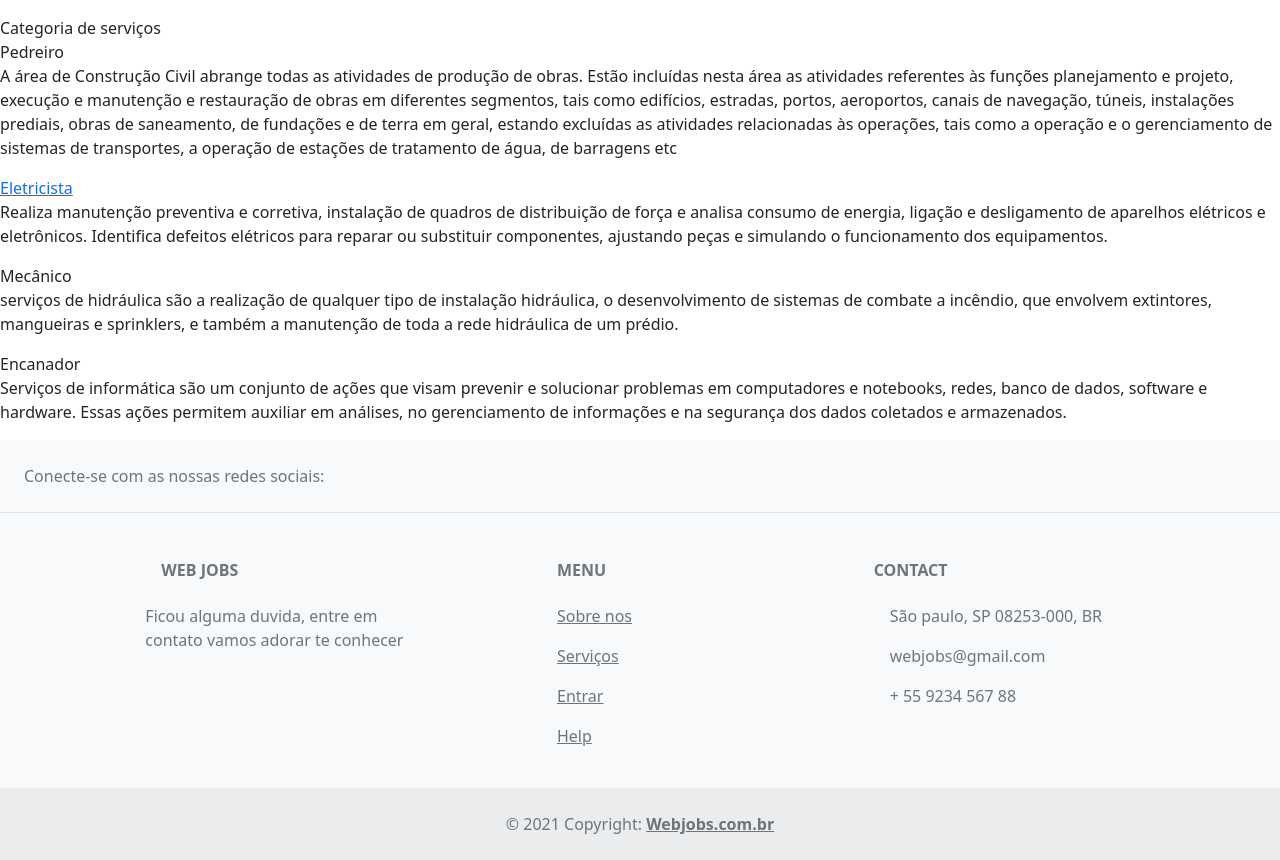
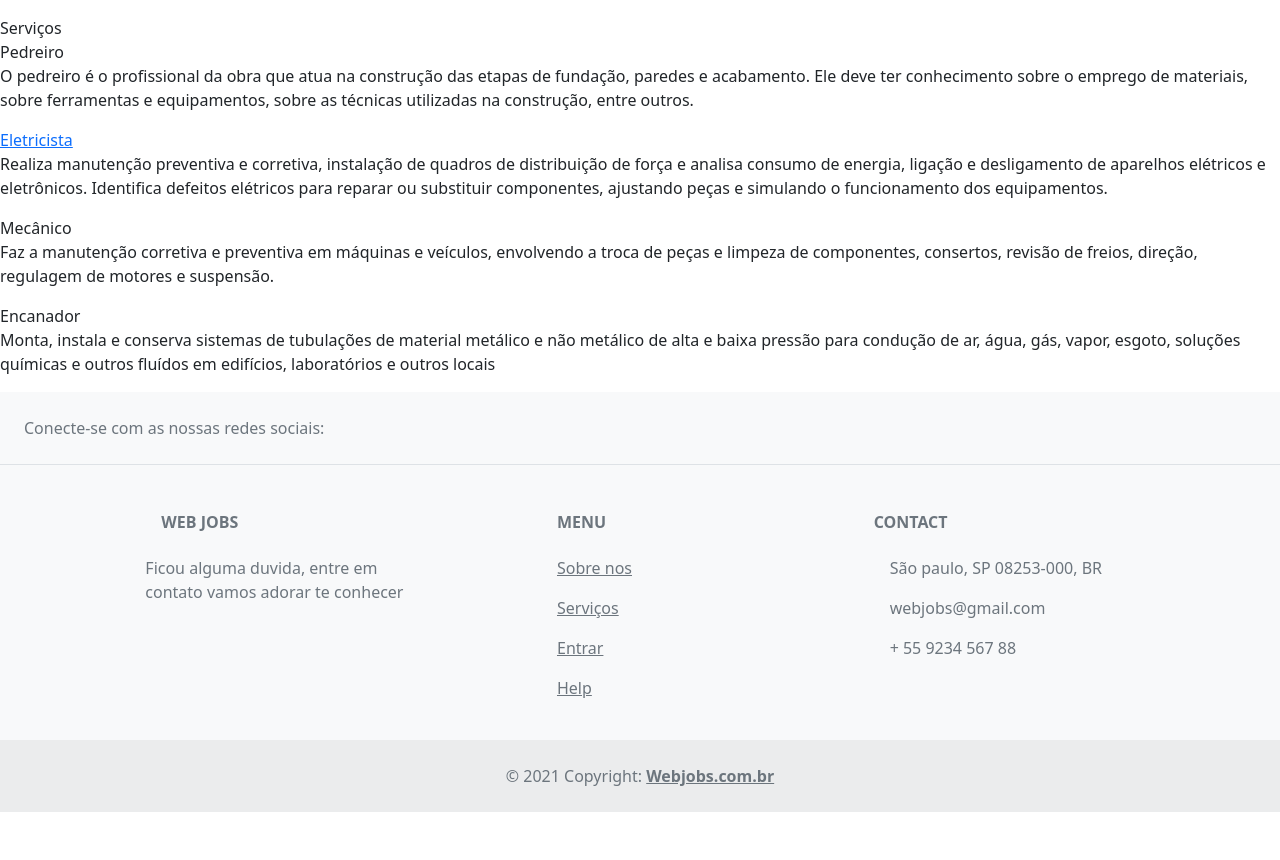
Before and after one commit to Johnnyv01/WEBJOBS, a PHP site: page /servicos.php in a window 1280 px wide. Shown: the part 114-974 px from the top of the page. After the commit the page ends 926 px from the top, so only its background shows below. Run offline with PHP 8.4, Linux system fonts and the light colour scheme.

Commit message:
Implementando atualizações

```diff
--- a/paginas/chat/bd.php
+++ b/paginas/chat/bd.php
@@ -1,7 +1,7 @@
 <?php
 
  //banco de dados servidor local xampp
-$servidor = "localhost:3307";
+$servidor = "localhost";
 $usuario = "root";
 $password = "";
 $bd = "webjobs";
--- a/paginas/connect.php
+++ b/paginas/connect.php
@@ -1,5 +1,5 @@
 <?php
-$host = 'localhost:3307';
+$host = 'localhost';
 $usuario = 'root';
 $senha = '';
 $database = 'webjobs';
--- a/paginas/incluindoCadastro.php
+++ b/paginas/incluindoCadastro.php
@@ -25,9 +25,9 @@ move_uploaded_file($foto_doc['tmp_name'], $diretorio);
 $nomeCompleto = $_POST['cdo_nomecompleto'];
 $email = $_POST['cdo_email'];
 $senha = $_POST['cdo_senha'];
-$hash = password_hash($senha, PASSWORD_DEFAULT);
+//$hash = password_hash($senha, PASSWORD_DEFAULT);
 $confirmSenha = $_POST['cdo_senhaConfirm'];
-$hashConfirm = password_hash($confirmSenha, PASSWORD_DEFAULT);
+//$hashConfirm = password_hash($confirmSenha, PASSWORD_DEFAULT);
 $apelido = $_POST['cdo_apelido'];
 $cpf = $_POST['cdo_cpf'];
 $datanasc = $_POST['cdo_dtnsc'];
@@ -43,7 +43,7 @@ $habilidades = $_POST['cdo_habilidades'];
 
 
 $sql = "INSERT INTO cadastro(cdo_nomecompleto,cdo_profissao,cdo_email,cdo_senha,cdo_senhaConfirm,cdo_apelido,cdo_cpf,cdo_dtnsc,
- cdo_telefone,cdo_cep,cdo_rua,cdo_bairro,cdo_cidade,cdo_uf,cdo_numero_casa,cdo_complemento,cdo_habilidades,foto_doc) VALUES('$nomeCompleto','$profissao','$email','$hash','$hashConfirm',
+ cdo_telefone,cdo_cep,cdo_rua,cdo_bairro,cdo_cidade,cdo_uf,cdo_numero_casa,cdo_complemento,cdo_habilidades,foto_doc) VALUES('$nomeCompleto','$profissao','$email','$senha','$senhaConfirm',
  '$apelido','$cpf','$datanasc','$telefone','$cep','$rua','$bairro','$cidade','$uf','$numeroCasa','$complemento','$habilidades','$diretorio')";
 
 // echo "br". $sql;
--- a/paginas/index.php
+++ b/paginas/index.php
@@ -26,7 +26,6 @@
         }
     </script>
 
-<?php echo "Esse é o meu ip:  ". $_SERVER['REMOTE_ADDR']; ?>
 
     <nav id="navbar">
         <div id="navbar-container">
@@ -95,7 +94,7 @@
     <section id="product">
         <div class="headline">Nosso produto</div>
         <div id="product-container">
-            <img src="../imagens/img/iphonexr.jpg" alt="iphonexr">
+            <!--<img src="../imagens/img/iphonexr.jpg" alt="iphonexr">-->
             <div id="items">
                 <div class="item">
                     <i class="fa-solid fa-cloud fa-2x"></i>
--- a/paginas/servicos.php
+++ b/paginas/servicos.php
@@ -24,17 +24,12 @@
     </div>
   </nav>
   <section id="services">
-        <div class="headline">Categoria de serviços</div>
+    <div class="headline"> Serviços</div>
     <div id="services-container">
       <div class="service">
         <i class="fa-solid fa-user-tie fa-3x"></i>
         <span class="service-tittle">Pedreiro </span> <br>
-                <p>A área de Construção Civil abrange todas as atividades de produção de obras. Estão incluídas nesta
-                    área as atividades referentes às funções planejamento e projeto, execução e manutenção e restauração
-                    de obras em diferentes segmentos, tais como edifícios, estradas, portos, aeroportos, canais de
-                    navegação, túneis, instalações prediais, obras de saneamento, de fundações e de terra em geral,
-                    estando excluídas as atividades relacionadas às operações, tais como a operação e o gerenciamento de
-                    sistemas de transportes, a operação de estações de tratamento de água, de barragens etc
+        <p>O pedreiro é o profissional da obra que atua na construção das etapas de fundação, paredes e acabamento. Ele deve ter conhecimento sobre o emprego de materiais, sobre ferramentas e equipamentos, sobre as técnicas utilizadas na construção, entre outros.
         </p>
       </div>
       <div class="service">
@@ -50,17 +45,13 @@
       <div class="service">
         <i class="fas fa-layer-group fa-3x"></i>
         <span class="service-tittle">Mecânico</span> <br>
-                <p>serviços de hidráulica são a realização de qualquer tipo de instalação hidráulica, o desenvolvimento
-                    de sistemas de combate a incêndio, que envolvem extintores, mangueiras e sprinklers, e também a
-                    manutenção de toda a rede hidráulica de um prédio.
+        <p>Faz a manutenção corretiva e preventiva em máquinas e veículos, envolvendo a troca de peças e limpeza de componentes, consertos, revisão de freios, direção, regulagem de motores e suspensão.
         </p>
       </div>
       <div class="service">
         <i class="fas fa-layer-group fa-3x"></i>
         <span class="service-tittle">Encanador</span> <br>
-                <p>Serviços de informática são um conjunto de ações que visam prevenir e solucionar problemas em
-                    computadores e notebooks, redes, banco de dados, software e hardware. Essas ações permitem auxiliar
-                    em análises, no gerenciamento de informações e na segurança dos dados coletados e armazenados.
+        <p>Monta, instala e conserva sistemas de tubulações de material metálico e não metálico de alta e baixa pressão para condução de ar, água, gás, vapor, esgoto, soluções químicas e outros fluídos em edifícios, laboratórios e outros locais
         </p>
       </div>
     </div>
```
Lines whose indentation alone changed are shown as unchanged.
